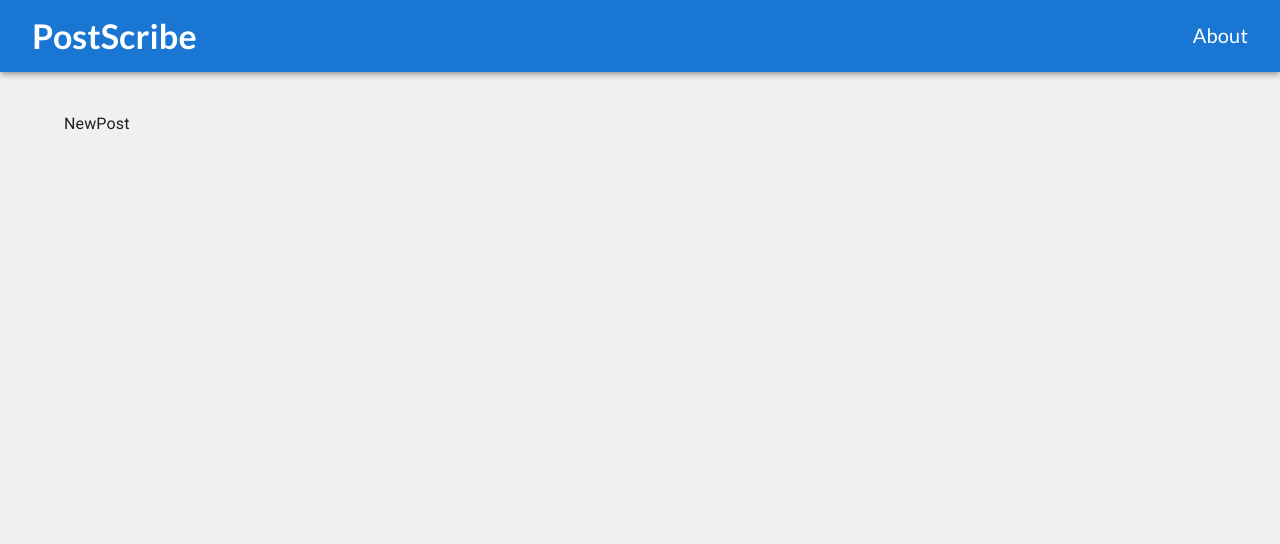
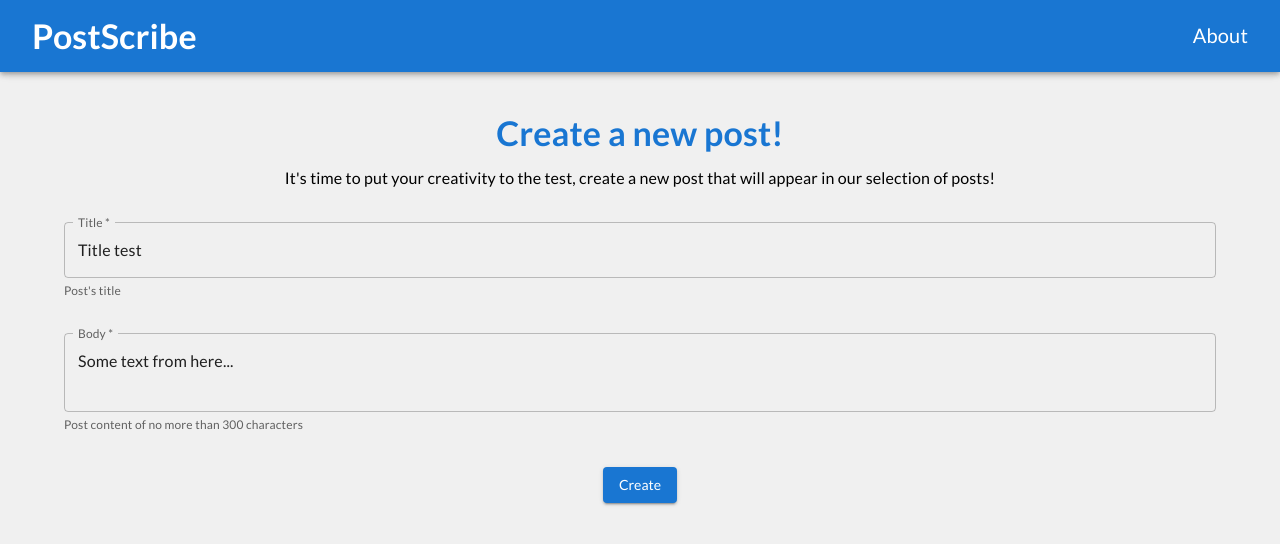
Before and after one commit to MariehVegaS/post-scribe, a React (Vite) app: page /posts/create in a window 1280 px wide. Shown: the top 544 px of the page. Built offline with nearby package versions, Linux system fonts and the light colour scheme.

Commit message:
Error page, styles adjusments in posts table for ux, validation in edit, create a post view, form basics validations

```diff
--- a/package.json
+++ b/package.json
@@ -18,7 +18,8 @@
     "react": "^18.2.0",
     "react-dom": "^18.2.0",
     "react-hook-form": "^7.44.3",
-    "react-router-dom": "^6.13.0"
+    "react-router-dom": "^6.13.0",
+    "react-toastify": "^9.1.3"
   },
   "devDependencies": {
     "@types/react": "^18.0.37",
--- a/src/components/Layout.jsx
+++ b/src/components/Layout.jsx
@@ -2,6 +2,8 @@ import React from 'react'
 import { AppBar, Toolbar, Button, ThemeProvider, Stack, Container } from "@mui/material";
 import { Outlet, Link } from 'react-router-dom'
 import { theme } from '../assets/styles/theme';
+import { ToastContainer } from 'react-toastify';
+import "react-toastify/dist/ReactToastify.css";
 
 const toolbarLinks = [
     {
@@ -47,6 +49,16 @@ const Layout = () => {
     }
     return (
         <ThemeProvider theme={theme}>
+            <ToastContainer
+                position="top-right"
+                autoClose={5000}
+                hideProgressBar={false}
+                newestOnTop={false}
+                closeOnClick
+                rtl={false}
+                pauseOnFocusLoss
+                draggable
+            />
             <AppBar position="fixed">{toolbarDesktop()}</AppBar>
             <Container className="main-container" maxWidth="lg">
                 <Outlet />
--- /dev/null
+++ b/src/components/PostsForm.jsx
@@ -0,0 +1,86 @@
+import { Box, Button, FormHelperText, Stack, TextField } from '@mui/material'
+import React from 'react'
+import { useForm } from 'react-hook-form'
+
+const PostsForm = ({ post }) => {
+    const { register, formState: { errors }, handleSubmit } = useForm({
+        defaultValues: {
+            title: 'Title test',
+            body: "Some text from here..."
+        }
+    });
+    const formFieldsInformation = {
+        title: {
+            name: "title",
+            defaultLabel: "Title",
+            helperTextLabel: "title-helper-text",
+            defaultHelperMessage: "Post's title",
+            isRequired: true,
+            maxLength: 40
+        },
+        body: {
+            name: "body",
+            defaultLabel: "Body",
+            helperTextLabel: "body-helper-text",
+            defaultHelperMessage: "Post content of no more than 300 characters",
+            isRequired: true,
+            maxLength: 300
+        }
+    }
+    const errorMessages = {
+        required: "This field is required.",
+        maxLength: "You have exceeded the number of characters allowed for the field."
+    }
+    const onSubmit = data => {
+        console.log(data);
+    }
+    return (
+        <>
+            <form onSubmit={handleSubmit(onSubmit)} noValidate>
+                <Box>
+                    <TextField
+                        label={formFieldsInformation.title.defaultLabel}
+                        variant="outlined"
+                        aria-describedby={formFieldsInformation.title.helperTextLabel}
+                        fullWidth
+                        required={formFieldsInformation.title.isRequired} // To put the * in the title for UX
+                        {...register(formFieldsInformation.title.name, {
+                            required: formFieldsInformation.title.isRequired,
+                            maxLength: formFieldsInformation.title.maxLength
+                        })}
+                        error={errors.title ? true : false}
+                    />
+                    <FormHelperText id={formFieldsInformation.title.helperTextLabel} error={errors.title ? true : false}>
+                        {errors.title && errorMessages[errors.title?.type] ? errorMessages[errors.title?.type] :  formFieldsInformation.title.defaultHelperMessage}
+                    </FormHelperText>
+                </Box>
+                <Box mt="2rem">
+                    <TextField
+                        label={formFieldsInformation.body.defaultLabel}
+                        aria-describedby={formFieldsInformation.body.helperTextLabel}
+                        variant="outlined"
+                        multiline
+                        rows={2}
+                        fullWidth
+                        required={formFieldsInformation.body.isRequired}  // To put the * in the title for UX
+                        {...register(formFieldsInformation.body.name, {
+                            required: formFieldsInformation.body.isRequired,
+                            maxLength: formFieldsInformation.body.maxLength
+                        })}
+                        error={errors.body ? true : false}
+                    />
+                    <FormHelperText id={formFieldsInformation.body.helperTextLabel} error={errors.body ? true : false}>
+                        {errors.body && errorMessages[errors.body?.type] ? errorMessages[errors.body?.type] :  formFieldsInformation.body.defaultHelperMessage}
+                    </FormHelperText>
+                </Box>
+                <Stack direction='row' justifyContent='center' mt="2rem">
+                    <Button variant="contained" type="submit">
+                        Create
+                    </Button>
+                </Stack>
+            </form>
+        </>
+    )
+}
+
+export default PostsForm
--- a/src/components/PostsTable.jsx
+++ b/src/components/PostsTable.jsx
@@ -20,6 +20,7 @@ import EditOutlinedIcon from '@mui/icons-material/EditOutlined';
 import InfoOutlinedIcon from '@mui/icons-material/InfoOutlined';
 import { visuallyHidden } from '@mui/utils';
 import { Stack } from '@mui/material';
+import { toast } from 'react-toastify';
 
 function descendingComparator(a, b, orderBy) {
     if (b[orderBy] < a[orderBy]) {
@@ -117,7 +118,9 @@ function EnhancedTableHead(props) {
     );
 }
 
-function EnhancedTableToolbar({ numSelected, selected, setShowAlert }) {
+function EnhancedTableToolbar({ numSelected, selected }) {
+
+    const toastId = React.useRef(null);
 
     const handleDelete = e => {
         console.log('Es hora de eliminar')
@@ -126,9 +129,13 @@ function EnhancedTableToolbar({ numSelected, selected, setShowAlert }) {
 
     const handleEdit = e => {
         if (selected.length !== 1) {
-            // alert("Please select only one to edit")
-            setShowAlert(true)
+            // To prevent duplicate
+            if (!toast.isActive(toastId.current)) {
+                toastId.current = toast.info('Please select only one post to edit');
+            }
+            return
         }
+
         console.log('Es hora de editar')
         console.log(selected)
     }
@@ -166,10 +173,6 @@ function EnhancedTableToolbar({ numSelected, selected, setShowAlert }) {
 
             {numSelected > 0 ? (
                 <Stack direction='row' spacing={2}>
-                    {/* <Alert severity="error">
-                    <AlertTitle>Error</AlertTitle>
-                    This is an error alert — <strong>check it out!</strong>
-                </Alert> */}
                     <Tooltip title="Edit" onClick={handleEdit}>
                         <IconButton>
                             <EditOutlinedIcon />
@@ -198,7 +201,6 @@ export default function PostsTable({ posts }) {
     const [selected, setSelected] = React.useState([]);
     const [page, setPage] = React.useState(0);
     const [rowsPerPage, setRowsPerPage] = React.useState(5);
-    const [showAlert, setShowAlert] = React.useState(false);
 
     const handleRequestSort = (event, property) => {
         const isAsc = orderBy === property && order === 'asc';
@@ -247,8 +249,7 @@ export default function PostsTable({ posts }) {
     const isSelected = (name) => selected.indexOf(name) !== -1;
 
     // Avoid a layout jump when reaching the last page with empty posts.
-    const emptyRows =
-        page > 0 ? Math.max(0, (1 + page) * rowsPerPage - posts.length) : 0;
+    const emptyRows = page > 0 ? Math.max(0, (1 + page) * rowsPerPage - posts.length) : 0;
 
     const visibleRows = React.useMemo(
         () =>
@@ -266,7 +267,7 @@ export default function PostsTable({ posts }) {
             </Typography>
             <Box sx={{ width: '100%' }}>
                 <Paper sx={{ width: '100%', mb: 2 }}>
-                    <EnhancedTableToolbar numSelected={selected.length} selected={selected} setShowAlert={setShowAlert} />
+                    <EnhancedTableToolbar numSelected={selected.length} selected={selected} />
                     <TableContainer>
                         <Table
                             sx={{ minWidth: 750 }}
--- a/src/data/posts.js
+++ b/src/data/posts.js
@@ -22,10 +22,12 @@ export async function getPost(id) {
     return results
 }
 
-export async function createPost() {
+export async function createPost(post) {
+    const { title, body } = post
     const results = await axios.post(import.meta.env.VITE_POST_API_URL, {
-        title: "Hello World!",
-        body: "This is a new post."
+        title: title,
+        body: body,
+        userId: 1
     }).then((response) => {
         return response.data;
     }).catch((error) => {
@@ -40,10 +42,21 @@ export async function updatePost(id) {
         title: "Hello World!",
         body: "This is an updated post."
     }).then((response) => {
-        setPost(response.data);
+        return response.data
     }).catch((error) => {
         console.log(error)
         return null
     });
     return results
 }
+
+export async function deletePost(id) {
+    const results = await axios.delete(`${import.meta.env.VITE_POST_API_URL}/${id}`)
+        .then(() => {
+            return true
+        }).catch((error) => {
+            console.log(error)
+            return false
+        });
+    return results
+}
--- a/src/main.jsx
+++ b/src/main.jsx
@@ -7,16 +7,19 @@ import About from './pages/About'
 import NewPost from './pages/NewPost'
 import { CssBaseline } from '@mui/material'
 import './assets/styles/index.css'
+import Error from './pages/Error'
 
 const router = createBrowserRouter([
   {
     path: '/',
     element: <Layout />,
+    errorElement: <Error />, // Doesn't get the Layout styles
     children: [
       {
         index: true,
         element: <Index />,
-        loader: indexLoader
+        loader: indexLoader,
+        errorElement: <Error />
       },
       {
         path: '/about',
--- /dev/null
+++ b/src/pages/Error.jsx
@@ -0,0 +1,27 @@
+import { Stack, Typography } from '@mui/material';
+import React from 'react'
+import { useRouteError } from 'react-router-dom'
+
+const Error = () => {
+    const error = useRouteError();
+    return (
+        <Stack minHeight="80vh" alignItems="center" justifyContent="center" paddingX="2rem">
+            <Stack marginBottom="2rem" textAlign="center">
+                <Typography className='title-text' variant="h4" gutterBottom>
+                    Oh no! An error has occurred
+                </Typography>
+                <Stack padding="0 1rem">
+                    <Typography variant="body1" color="initial" gutterBottom>
+                        In case it is not solved after trying again later, please contact support by sending the screenshot of this error, it will help us a lot to improve!                    </Typography>
+                    <Typography variant="body1" color="initial">
+                        <b>Code error: </b>{error.status || 'NA'}
+                        <br />
+                        <b>Message: </b>{error.statusText || error.message}
+                    </Typography>
+                </Stack>
+            </Stack>
+        </Stack>
+    )
+}
+
+export default Error
--- a/src/pages/Index.jsx
+++ b/src/pages/Index.jsx
@@ -1,8 +1,9 @@
-import axios from 'axios';
 import React from 'react';
-import { useLoaderData } from 'react-router-dom'
-import { getPost, getPosts } from '../data/posts';
+import { Link, useLoaderData } from 'react-router-dom'
+import { getPosts } from '../data/posts';
 import PostsTable from '../components/PostsTable';
+import Button from '@mui/material/Button'
+import { Stack } from '@mui/material';
 
 export async function loader() {
     const clientes = getPosts();
@@ -16,6 +17,11 @@ const Index = () => {
             <PostsTable
                 posts={posts}
             />
+            <Stack direction='row' justifyContent='center'>
+                <Button variant="contained" to="/posts/create" component={Link}>
+                    Create a new post here!
+                </Button>
+            </Stack>
         </div>
     )
 }
--- a/src/pages/NewPost.jsx
+++ b/src/pages/NewPost.jsx
@@ -1,9 +1,22 @@
+import { Stack, Typography } from '@mui/material'
 import React from 'react'
+import PostsForm from '../components/PostsForm'
+
 
 const NewPost = () => {
-  return (
-    <div>NewPost</div>
-  )
+    return (
+        <Stack>
+            <Typography className='title-text' variant="h4" gutterBottom>
+                Create a new post!
+            </Typography>
+            <Stack padding="0 1rem" marginBottom="2rem" textAlign="center">
+                <Typography variant="body1" color="initial">
+                    It's time to put your creativity to the test, create a new post that will appear in our selection of posts!
+                </Typography>
+            </Stack>
+            <PostsForm />
+        </Stack>
+    )
 }
 
 export default NewPost
```
Also changed, not shown: src/pages/UpdatePost.jsx (added, +9 -0 lines), 1 other file (tests, documents, lock files or other folders).
